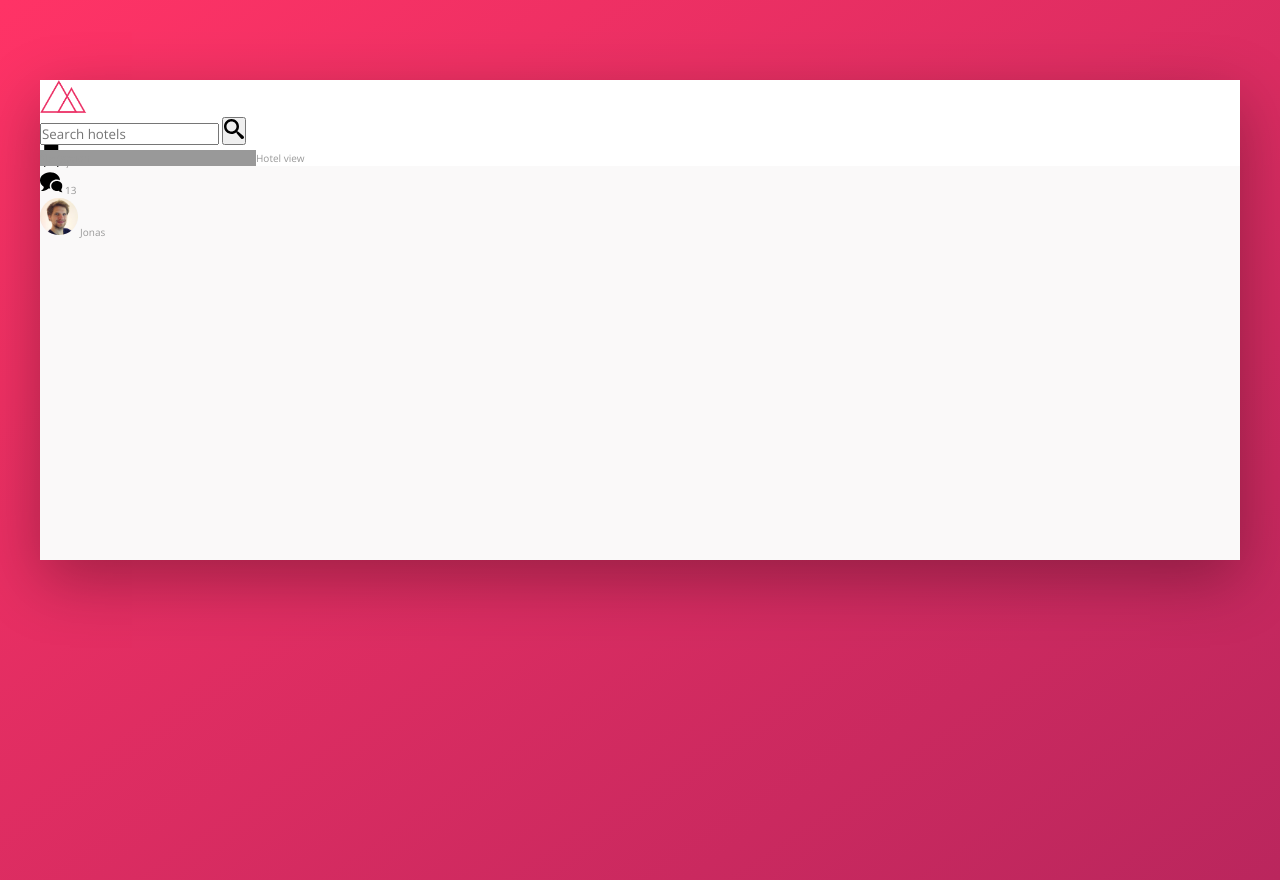
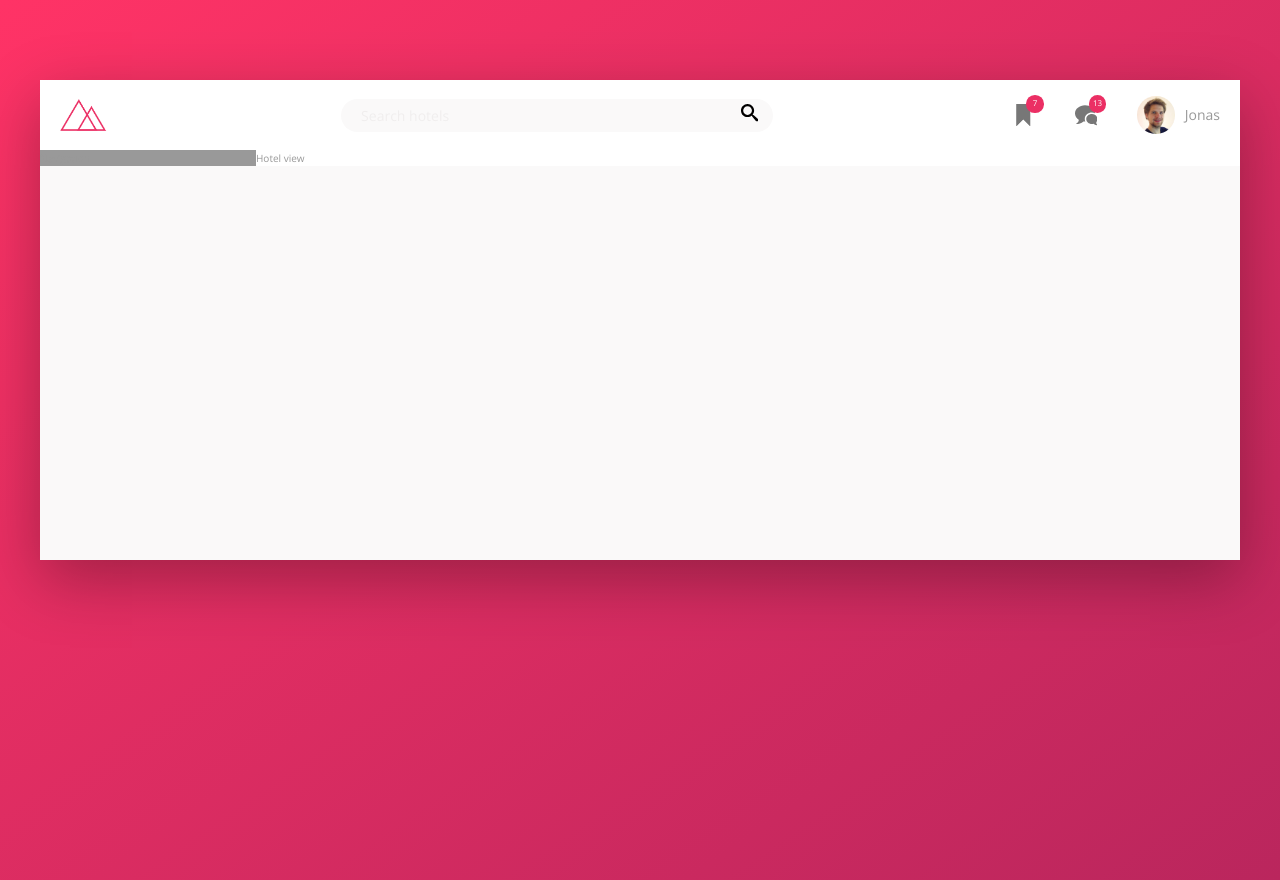
Before and after one commit to v-bianchi/trillo, a website: page index.html in a window 1280 px wide. Drawn offline with nearby package versions, Linux system fonts and the light colour scheme.

Commit message:
complete header styling

```diff
--- a/sass/_components.scss
+++ b/sass/_components.scss
@@ -2,23 +2,59 @@
 // LOGO
 .logo {
   height: 3.25rem;
+  margin-left: 2rem;
 }
 
 
 ////////////////////////////////////////////////////
 // SEARCH BOX
 .search {
+  flex: 0 0 40%;
+
+  display: flex;
+  align-items: center;
+  justify-content: center;
+
     &__input {
+      color: inherit;
+      font-size: inherit;
+      background-color: var(--color-grey-light-2);
+      border: none;
+      margin-right: -3.25rem;
+      padding: 0.7rem 2rem;
+      border-radius: 999px;
+      width: 90%;
+      transition: all .2s;
 
+      &:focus {
+        outline: none;
+        width: 100%;
+        background-color: var(--color-grey-light-3);
+      }
+
+      &::-webkit-input-placeholder {
+        font-weight: 100;
+        color: var(--color-grey-light-4);
+      }
     }
 
     &__button {
+      border: none;
+      background-color: transparent;
 
+      &:focus {
+        outline: none;
+      }
+
+      &:active {
+        transform: translateY(2px);
+      }
     }
 
     &__icon {
-      height: 2rem;
-      width: 2rem;
+      height: 1.75rem;
+      width: 1.75rem;
+      fill: var(--color-grey-dark-3);
     }
 }
 
@@ -26,29 +62,55 @@
 ////////////////////////////////////////////////////
 // USER NAVIGATION
 .user-nav {
+  align-self: stretch;
+
+  display: flex;
+  align-items: center;
+
+  & > * {
+    display: flex;
+    align-items: center;
+
+    padding: 0 2rem;
+    cursor: pointer;
+    height: 100%;
+  }
+
+  & > *:hover {
+    background-color: var(--color-grey-light-2);
+  }
+
   &__icon-box {
-
+    position: relative;
   }
 
   &__icon {
     height: 2.25rem;
     width: 2.25rem;
+    fill: var(--color-grey-dark-2);
   }
 
   &__notification {
+    display: flex;
+    justify-content: center;
+    align-items: center;
 
-  }
+    position: absolute;
+    top: 1.5rem;
+    right: 1.1rem;
 
-  &__user {
-
+    font-size: .8rem;
+    height: 1.75rem;
+    width: 1.75rem;
+    border-radius: 50%;
+    background-color: var(--color-primary);
+    color: #fff;
   }
 
   &__user-photo {
     height: 3.75rem;
     border-radius: 50%;
+    margin-right: 1rem;
   }
 
-  &__user-name {
-
-  }
 }
--- a/sass/_layout.scss
+++ b/sass/_layout.scss
@@ -8,9 +8,14 @@
 }
 
 .header {
+  display: flex;
+  justify-content: space-between;
+  align-items: center;
+
   height: 7rem;
   background-color: #fff;
   border-bottom: var(--color-grey-light-2);
+  font-size: 1.4rem;
 }
 
 .content {
```
Also changed, not shown: css/style.css.
